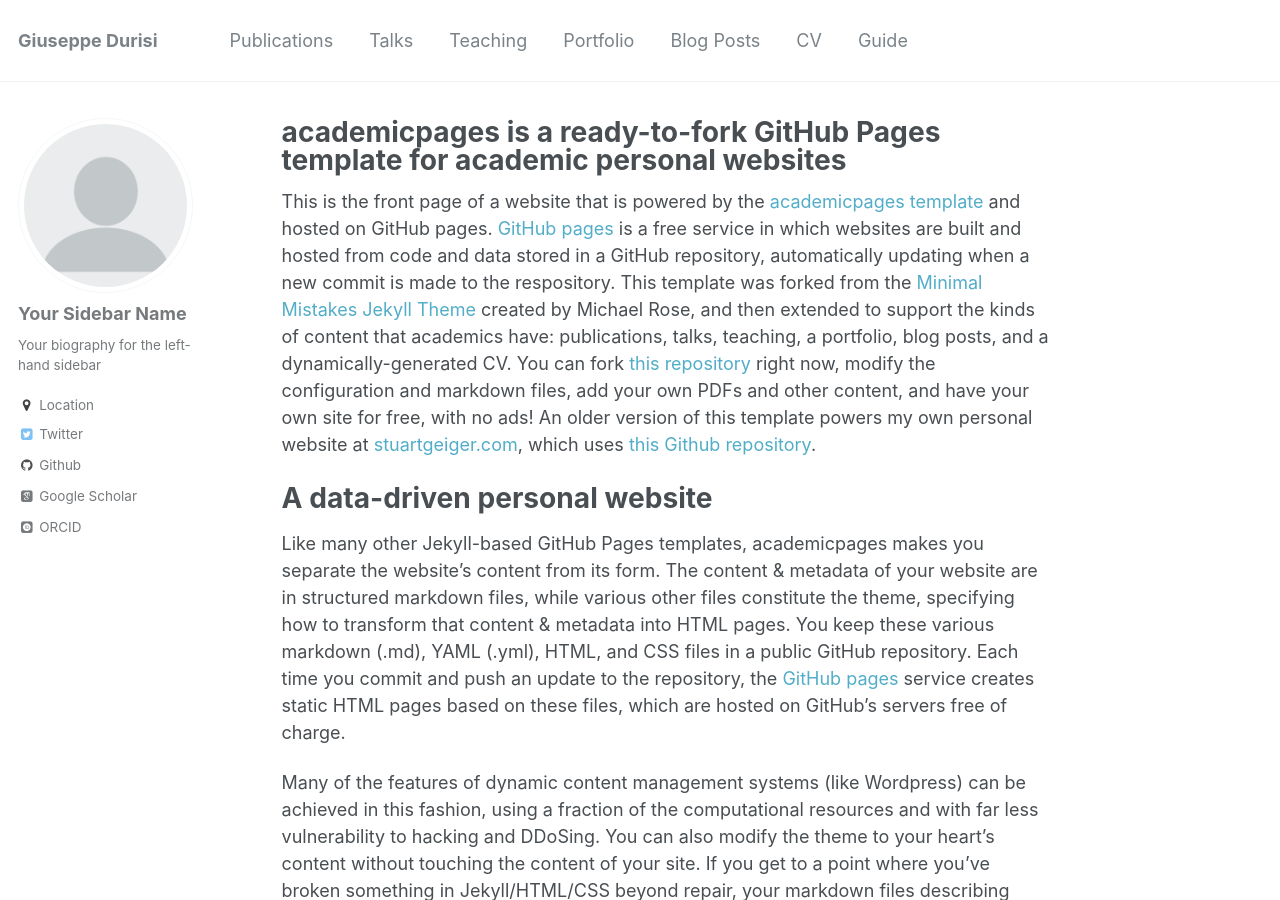
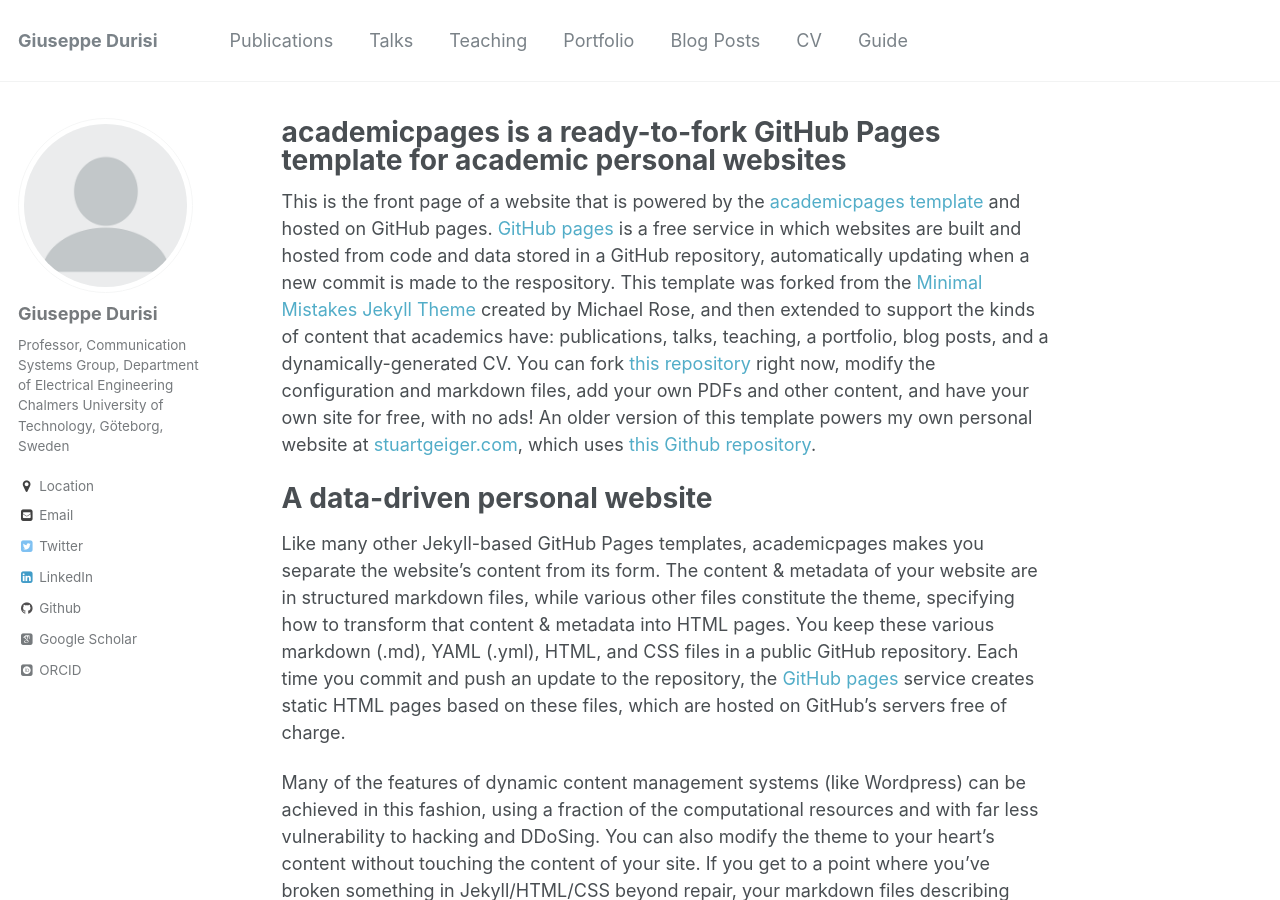
Before and after one commit to gdurisi/gdurisi.github.io, a Jekyll site: the page built from _pages/about.md, in a window 1280 px wide and 900 px high. Built offline with Jekyll 4.4.1, drawn with Linux system fonts in a browser that asks for light colours; some web fonts are replaced.

Commit message:
more small updates

```diff
--- a/_config.yml
+++ b/_config.yml
@@ -10,7 +10,7 @@
 title                    : "Giuseppe Durisi"
 title_separator          : "-"
 name                     : &name "Giuseppe Durisi"
-description              : &description "Professor, Communication Systems Group, Department of Electrical Engineering, Chalmers University of Technology, 41296 Göteborg, Sweden"
+description              : &description "Giuseppe Durisi's personal website"
 url                      : https://academicpages.github.io # the base hostname & protocol for your site e.g. "https://mmistakes.github.io"
 baseurl                  : "" # the subpath of your site, e.g. "/blog"
 repository               : "academicpages/academicpages.github.io"
@@ -78,13 +78,13 @@
 
 # Site Author
 author:
-  name             : "Your Sidebar Name"
+  name             : "Giuseppe Durisi"
   avatar           : "profile.png"
-  bio              : "Your biography for the left-hand sidebar"
+  bio              : "Professor, Communication Systems Group, Department of Electrical Engineering Chalmers University of Technology, Göteborg, Sweden"
   location         : "Location"
   employer         :
-  googlescholar    : "http://yourfullgooglescholarurl.com"
-  email            :
+  googlescholar    : "https://scholar.google.se/citations?user=A9_oZxwAAAAJ&hl=en"
+  email            : "durisi@chalmers.se"
   uri              :
   bitbucket        :
   codepen          :
@@ -92,19 +92,19 @@
   flickr           :
   facebook         :
   foursquare       :
-  github           : "academicpages"
+  github           : "gdurisi"
   google_plus      :
   keybase          :
   instagram        :
   lastfm           :
-  linkedin         :
+  linkedin         : "https://www.linkedin.com/in/giuseppe-durisi-7ba1095/"
   orcid            : "http://orcid.org/yourorcidurl"
   pinterest        :
   soundcloud       :
   stackoverflow    : # http://stackoverflow.com/users/123456/username
   steam            :
   tumblr           :
-  twitter          : "replacethistwitterhandle"
+  twitter          : "@giuseppe_durisi"
   vine             :
   weibo            :
   xing             :
```
